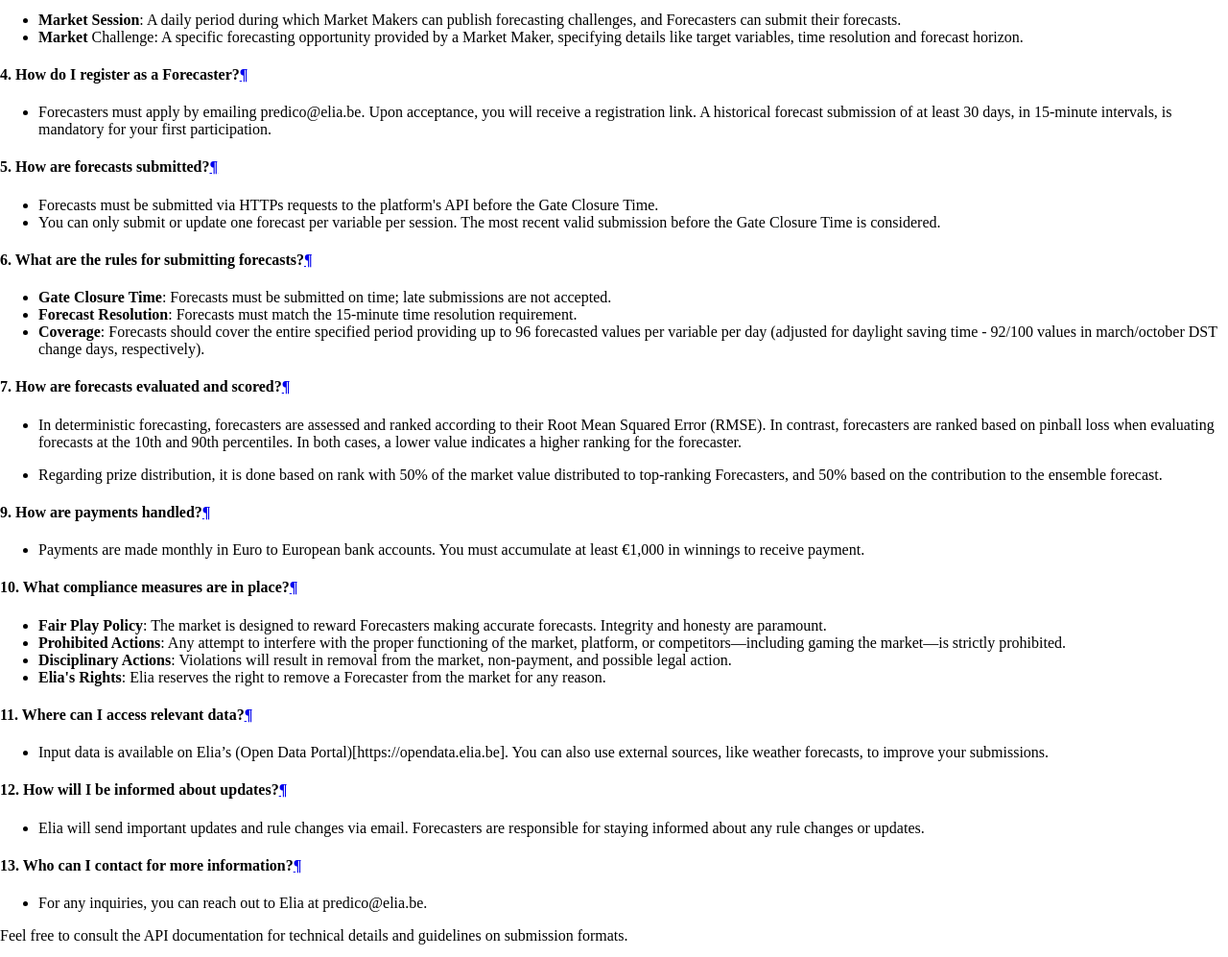
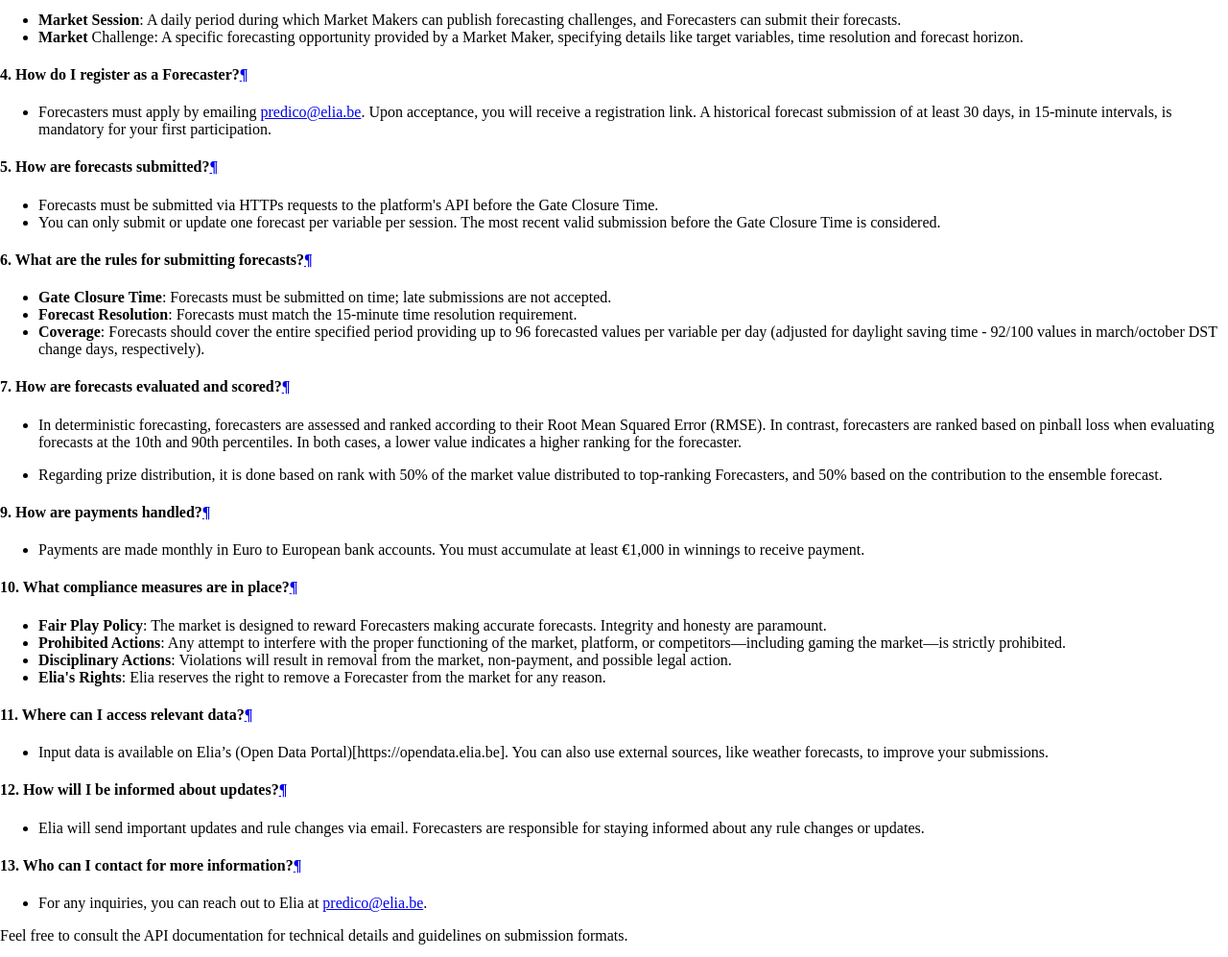
Before and after one commit to INESCTEC/predico-collabforecast, an MkDocs documentation site: the page built from documentation/docs/faq.md, in a window 1280 px wide and 1400 px high, scrolled down 7379 px. Shown: the part 400-1397 px from the top of the window at 96% size. Built offline with MkDocs 1.6.1 and Material for MkDocs 9.7.7, drawn with Linux system fonts in a browser that asks for light colours; part of the change alters nothing that is shown.

```diff
--- a/documentation/docs/faq.md
+++ b/documentation/docs/faq.md
@@ -19,7 +19,7 @@ Predico is a Collaborative Forecasting Platform designed to improve forecasting
 
 #### 4. How do I register as a Forecaster?
 
-   - Forecasters must apply by emailing predico@elia.be. Upon acceptance, you will receive a registration link. A historical forecast submission of at least 30 days, in 15-minute intervals, is mandatory for your first participation.
+   - Forecasters must apply by emailing [predico@elia.be](mailto:predico@elia.be). Upon acceptance, you will receive a registration link. A historical forecast submission of at least 30 days, in 15-minute intervals, is mandatory for your first participation.
 
 
 #### 5. How are forecasts submitted?
@@ -68,6 +68,6 @@ In contrast, forecasters are ranked based on pinball loss when evaluating foreca
 
 #### 13. Who can I contact for more information?
 
-   - For any inquiries, you can reach out to Elia at predico@elia.be.
+   - For any inquiries, you can reach out to Elia at [predico@elia.be](mailto:predico@elia.be).
 
 Feel free to consult the API documentation for technical details and guidelines on submission formats.
```
